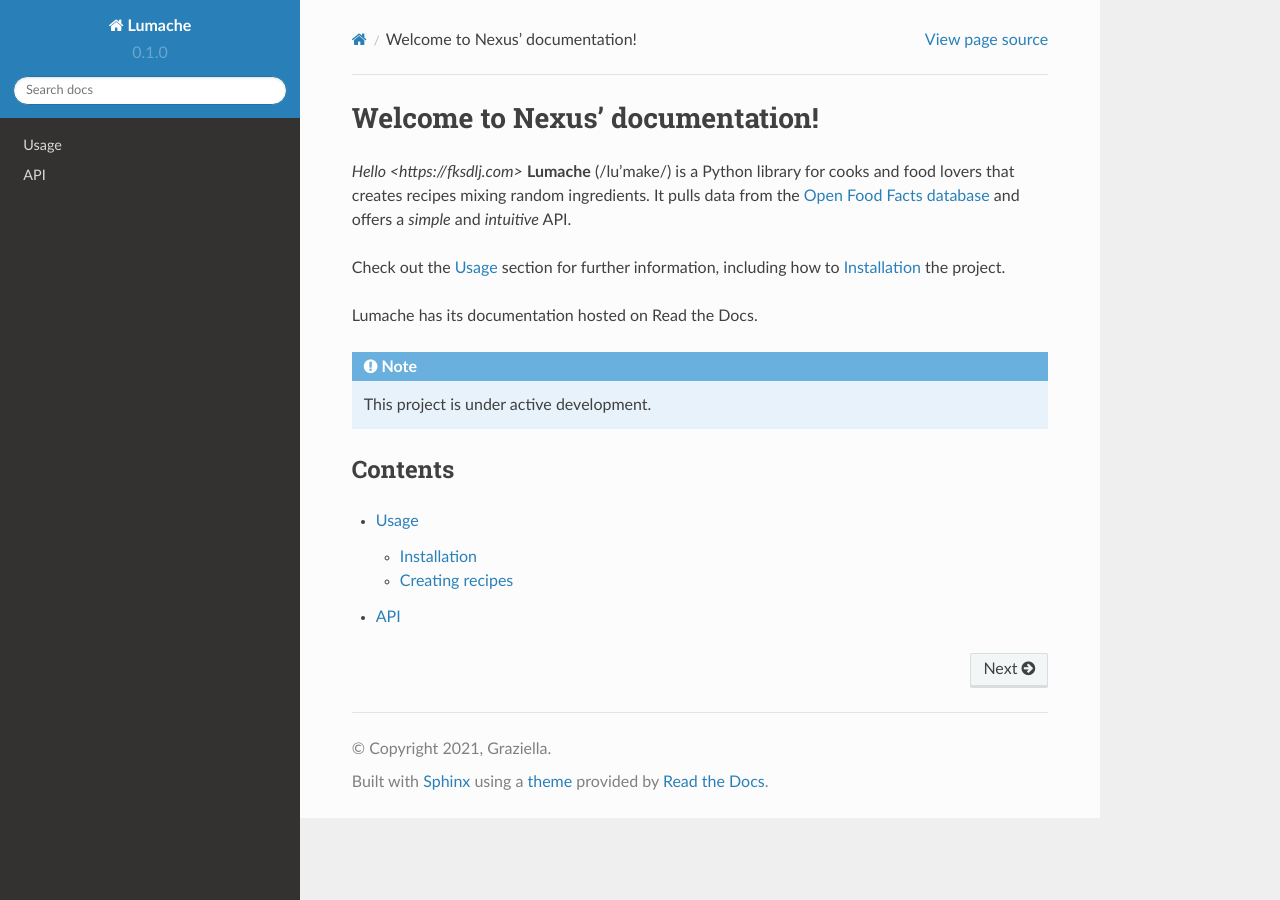
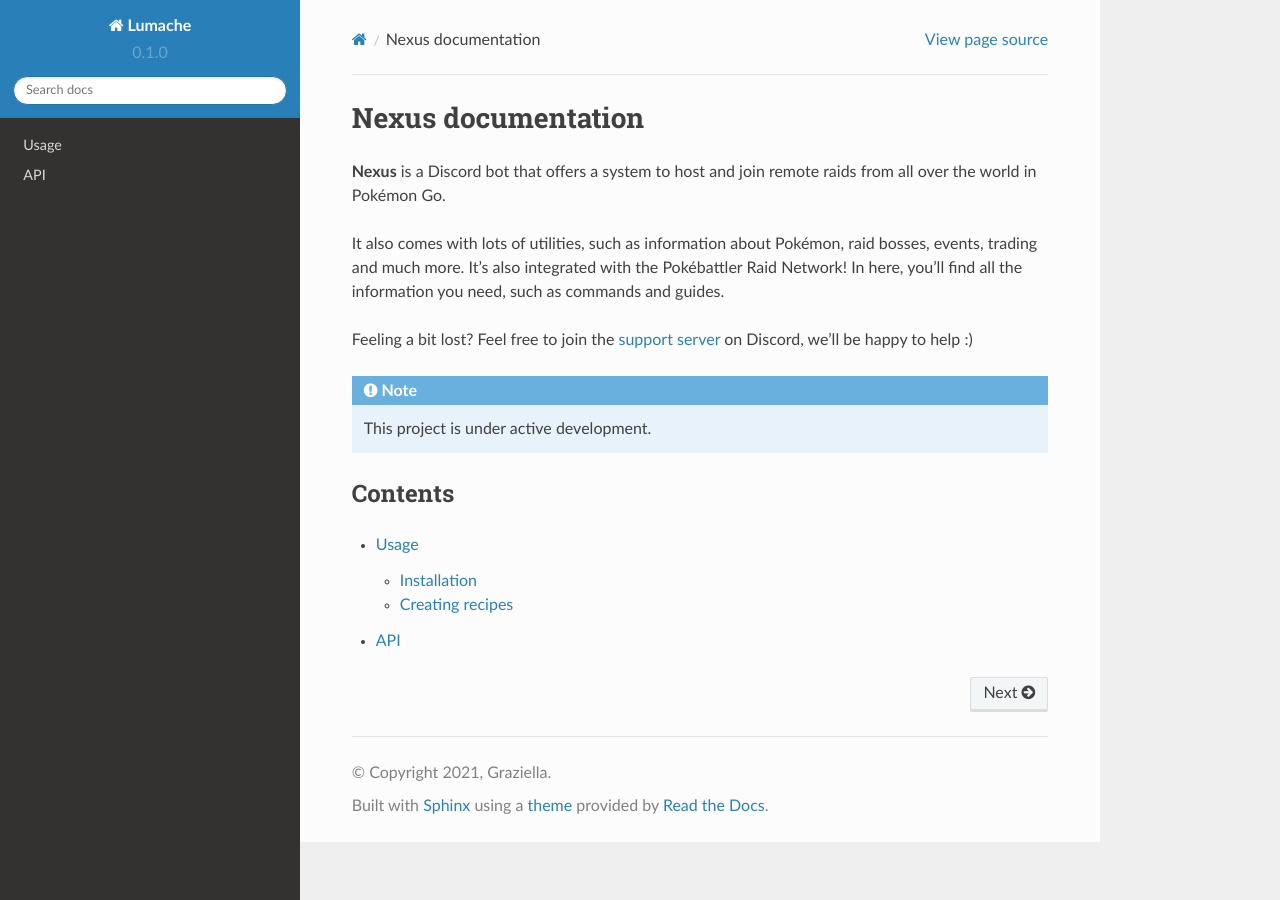
Before and after one commit to nexus-raid-app/docs, a Sphinx documentation site: the page built from docs/source/index.rst, in a window 1280 px wide. Built offline with Sphinx 7.4.7 and the Read the Docs theme 2.0.0, drawn with Linux system fonts in a browser that asks for light colours.

Commit message:
Update index.rst

```diff
--- a/docs/source/index.rst
+++ b/docs/source/index.rst
@@ -1,15 +1,12 @@
-Welcome to Nexus' documentation!
+Nexus documentation
 ===================================
-`Hello <https://fksdlj.com>`
-**Lumache** (/lu'make/) is a Python library for cooks and food lovers
-that creates recipes mixing random ingredients.
-It pulls data from the `Open Food Facts database <https://world.openfoodfacts.org/>`_
-and offers a *simple* and *intuitive* API.
 
-Check out the :doc:`usage` section for further information, including
-how to :ref:`installation` the project.
+**Nexus** is a Discord bot that offers a system to host and join remote raids from all over the world in Pokémon Go.
 
-Lumache has its documentation hosted on Read the Docs.
+It also comes with lots of utilities, such as information about Pokémon, raid bosses, events, trading and much more. It's also integrated with the Pokébattler Raid Network! In here, you'll find all the information you need, such as commands and guides.
+
+Feeling a bit lost? Feel free to join the `support server <https://world.openfoodfacts.org/>`_ on Discord, we'll be happy to help :)
+
 
 .. note::
 
```
